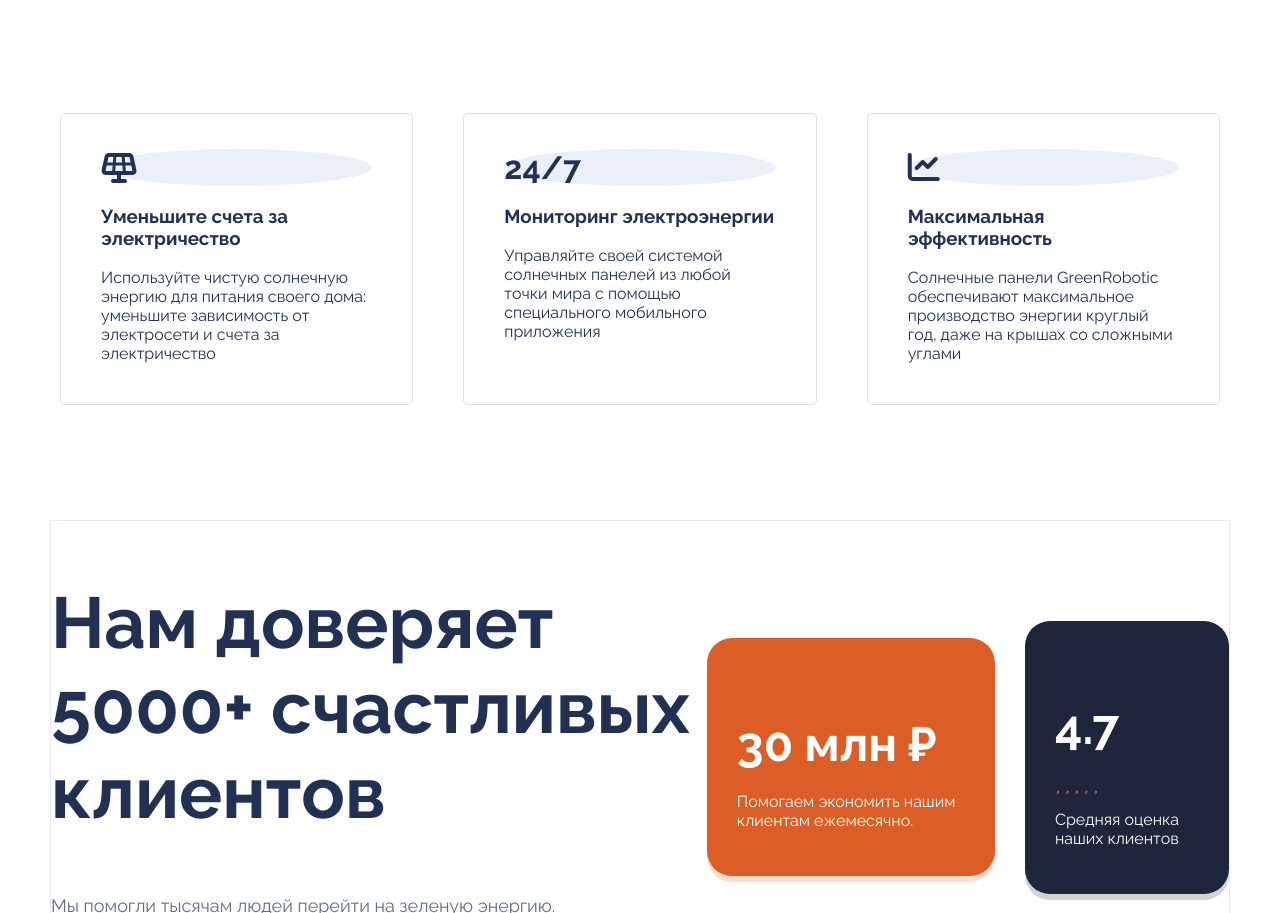
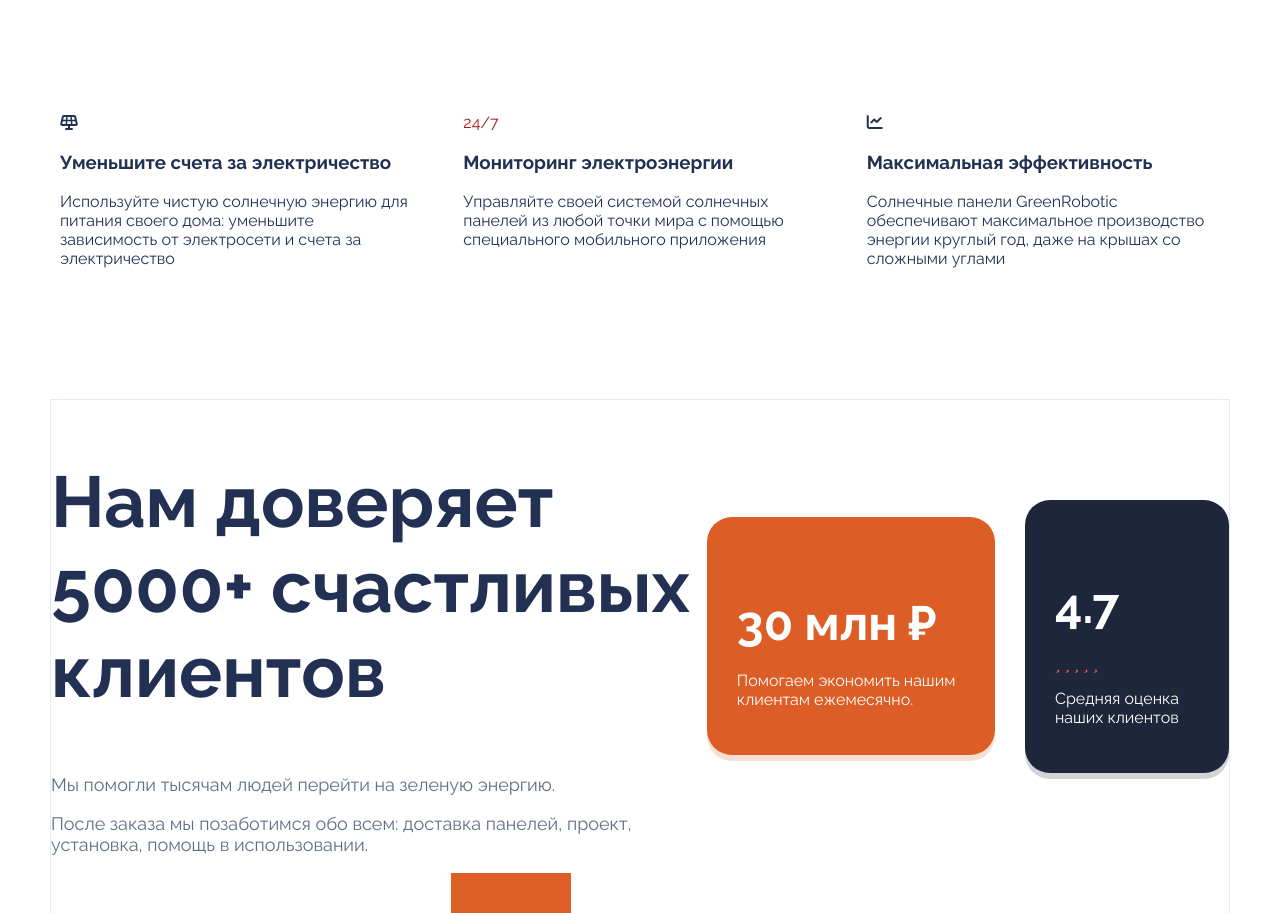
Before and after one commit to 8Lou/green-corp-landing, a plain HTML site: page index.html in a window 1280 px wide. Shown: the part 823-1736 px from the top of the page. Drawn offline with nearby package versions, Linux system fonts and the light colour scheme; files that its build step writes are made by us from their sources.

Commit message:
8/1/2023

```diff
--- a/index.html
+++ b/index.html
@@ -30,22 +30,22 @@
     </section>
     <section class="features" id="features">
       <div class="cards">
-        <div class="card 1">
-          <div class="card__logo 1">
+        <div class="card_1">
+          <div class="card__logo_1">
             <i class="fa-solid fa-solar-panel"></i>
           </div>
             <h3>Уменьшите счета за электричество</h3>
             <p>Используйте чистую солнечную энергию для питания своего дома: уменьшите зависимость от электросети и счета за электричество</p>
         </div>
-        <div class="card 2">
-          <div class="card__logo 2">
+        <div class="card_2">
+          <div class="card__logo_2">
           <span class="text">24/7</span>
         </div>
           <h3>Мониторинг электроэнергии</h3>
             <p>Управляйте своей системой солнечных панелей из любой точки мира с помощью специального мобильного приложения</p>
         </div>
-        <div class="card 3">
-          <div class="card__logo 3">
+        <div class="card_3">
+          <div class="card__logo_3">
             <i class="fa-solid fa-chart-line"></i>
           </div>
             <h3>Максимальная эффективность</h3>
--- a/main.css
+++ b/main.css
@@ -125,15 +125,15 @@ button {
   border-radius: 5px;
 }
 
-.card__logo1 {
+.card__logo_1 {
   font-color: #ffb406;
 }
 
-.card__logo2 {
+.card__logo_2 {
   color: #ad1714;
 }
 
-.card__logo3 {
+.card__logo_3 {
   font-color: #22a030;
 }
 
```
